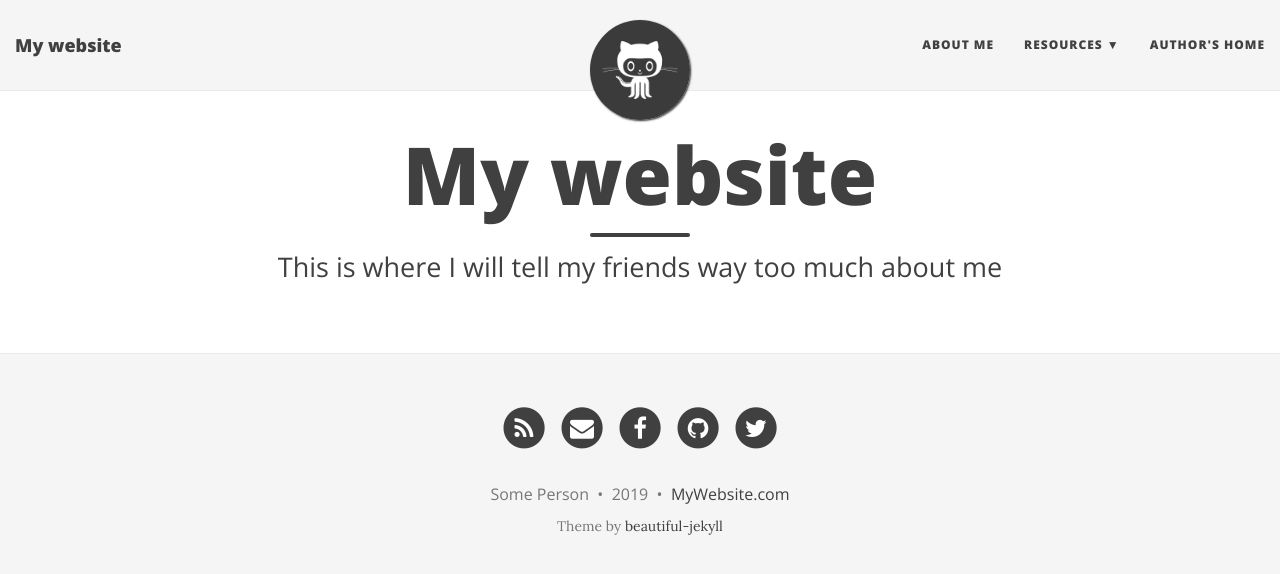
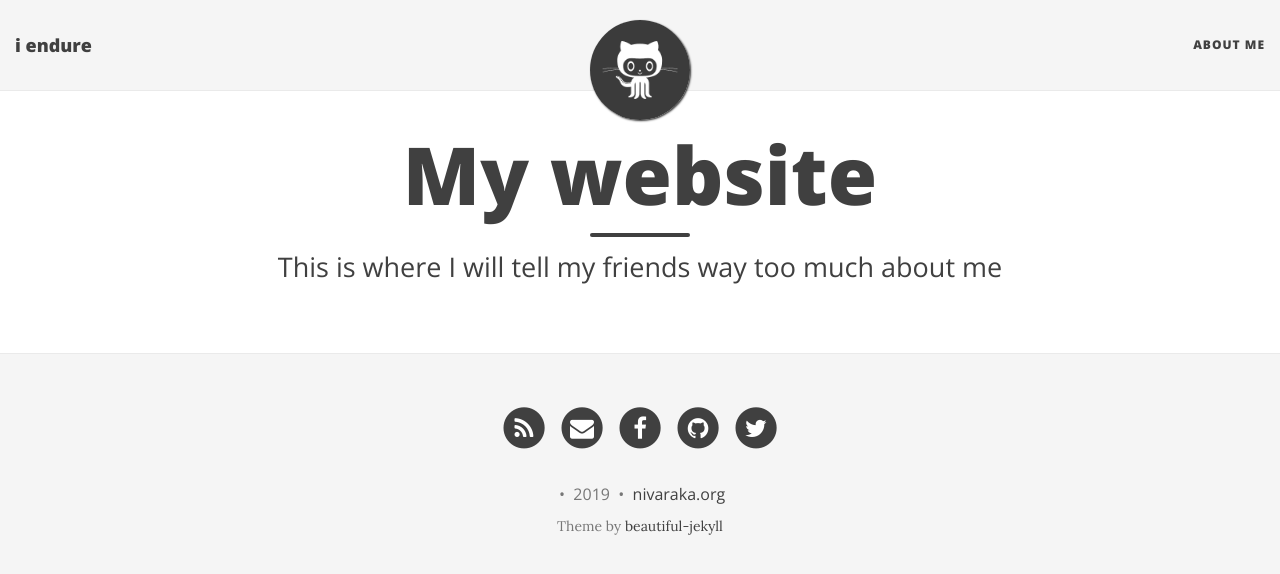
Before and after one commit to gowthamsharma/nivaraka.org, a Jekyll site: the page built from index.html, in a window 1280 px wide. Shown: the top 574 px of the page. Built offline with Jekyll 4.4.1, drawn with Linux system fonts in a browser that asks for light colours; nearby versions of some CDN libraries; the list of posts is cut into pages by our own code.

Commit message:
Updated Config

```diff
--- a/_config.yml
+++ b/_config.yml
@@ -1,6 +1,6 @@
 ---
-title: My website
-timezone: America/Vancouver
+title: i endure
+timezone: Europe/Berlin
 collections:
   posts:
     title: Posts
@@ -21,13 +21,9 @@ defaults:
   values:
     layout: page
     show-avatar: true
-description: A virtual proof that I'm awesome
+description: i endure
 navbar-links:
   About Me: aboutme
-  Resources:
-  - Beautiful Jekyll: http://deanattali.com/beautiful-jekyll/
-  - Learn markdown: http://www.markdowntutorial.com/
-  Author's home: http://deanattali.com
 avatar: "/img/avatar-icon.png"
 navbar-col: "#F5F5F5"
 navbar-text-col: "#404040"
@@ -39,18 +35,18 @@ footer-col: "#F5F5F5"
 footer-text-col: "#777777"
 footer-link-col: "#404040"
 author:
-  name: Some Person
+  name:
 social-network-links:
   rss: true
-  email: someone@example.com
-  facebook: deanattali
-  github: daattali
-  twitter: daattali
+  email: mystory@nivaraka.org
+  facebook:
+  github:
+  twitter:
 share-links-active:
   twitter: true
   facebook: true
   linkedin: true
-url-pretty: MyWebsite.com
+url-pretty: nivaraka.org
 staticman:
   repository:
   branch:
```
